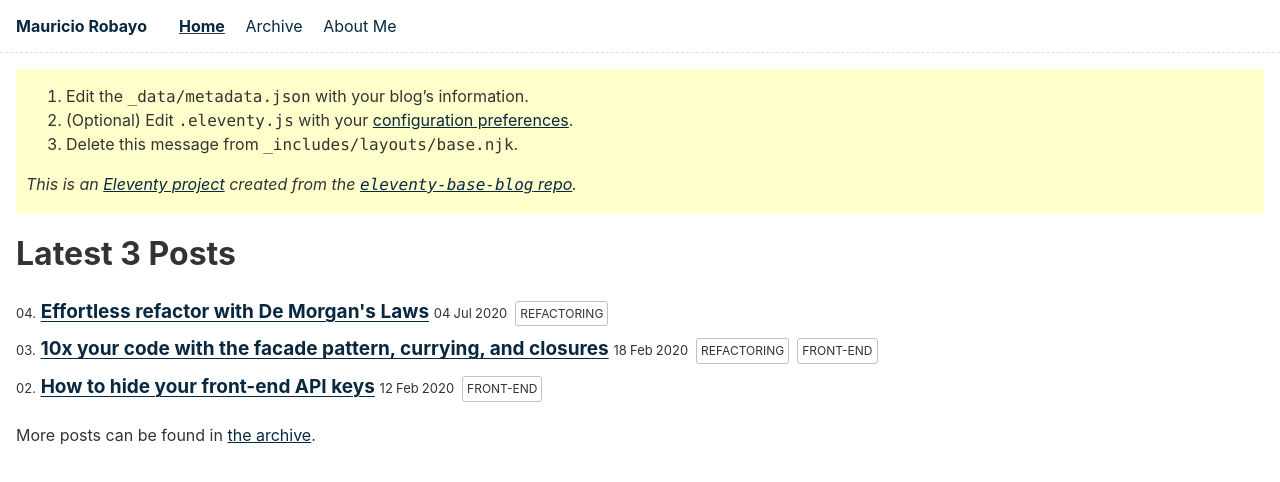
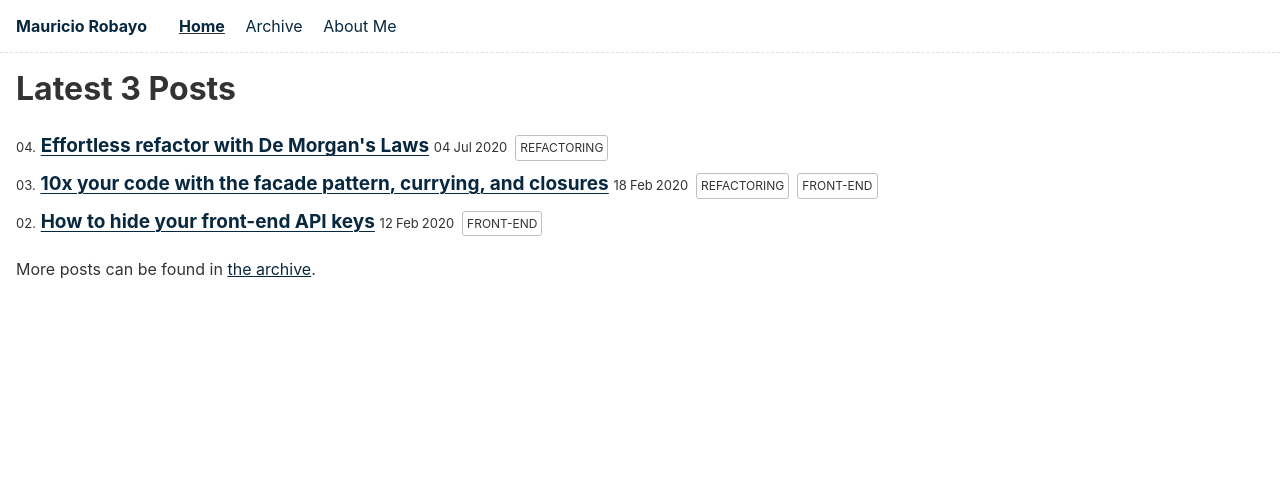
Before and after one commit to MauricioRobayo/eleventy-blog, an Eleventy site: page index.njk in a window 1280 px wide. Built offline with nearby package versions, Linux system fonts and the light colour scheme; Eleventy itself is replaced by a stand-in of ours; files that its build step writes are made by us from their sources.

Commit message:
chore: remove 11ty message
Signed-off-by: Mauricio Robayo <rfmajo@gmail.com>

```diff
--- a/_includes/layouts/base.njk
+++ b/_includes/layouts/base.njk
@@ -23,18 +23,6 @@
     </header>
 
     <main {% if templateClass %} class="{{ templateClass }}"{% endif %}>
-
-      <!-- Delete this message -->
-      <div class="warning">
-        <ol>
-          <li>Edit the <code>_data/metadata.json</code> with your blog’s information.</li>
-          <li>(Optional) Edit <code>.eleventy.js</code> with your <a href="https://www.11ty.dev/docs/config/">configuration preferences</a>.</li>
-          <li>Delete this message from <code>_includes/layouts/base.njk</code>.</li>
-        </ol>
-        <p><em>This is an <a href="https://www.11ty.dev/">Eleventy project</a> created from the <a href="https://github.com/11ty/eleventy-base-blog"><code>eleventy-base-blog</code> repo</a>.</em></p>
-      </div>
-      <!-- Stop deleting -->
-
       {{ content | safe }}
     </main>
 
```
